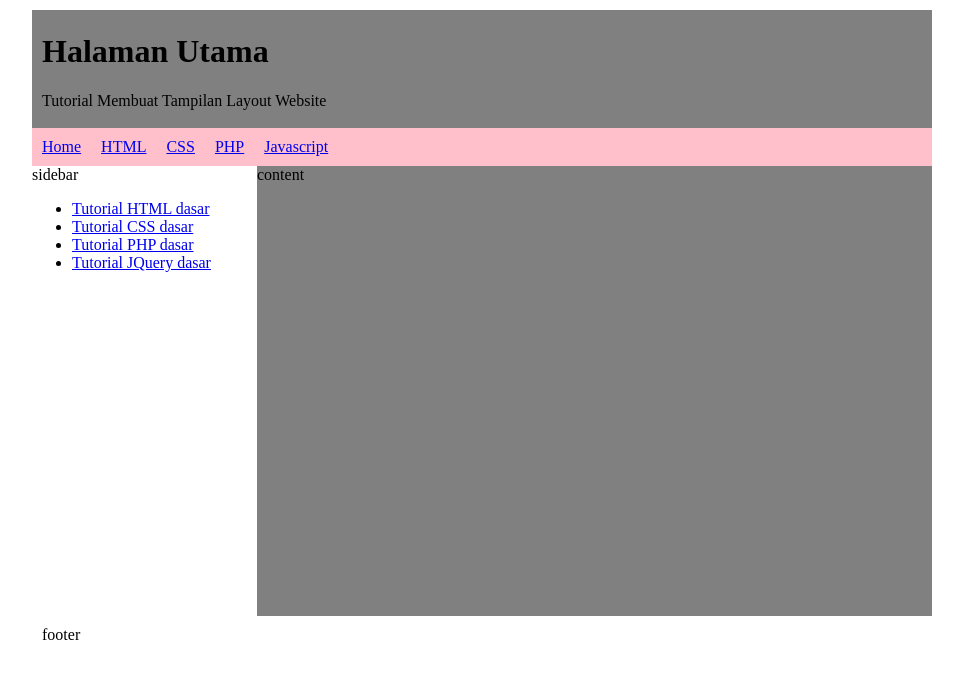
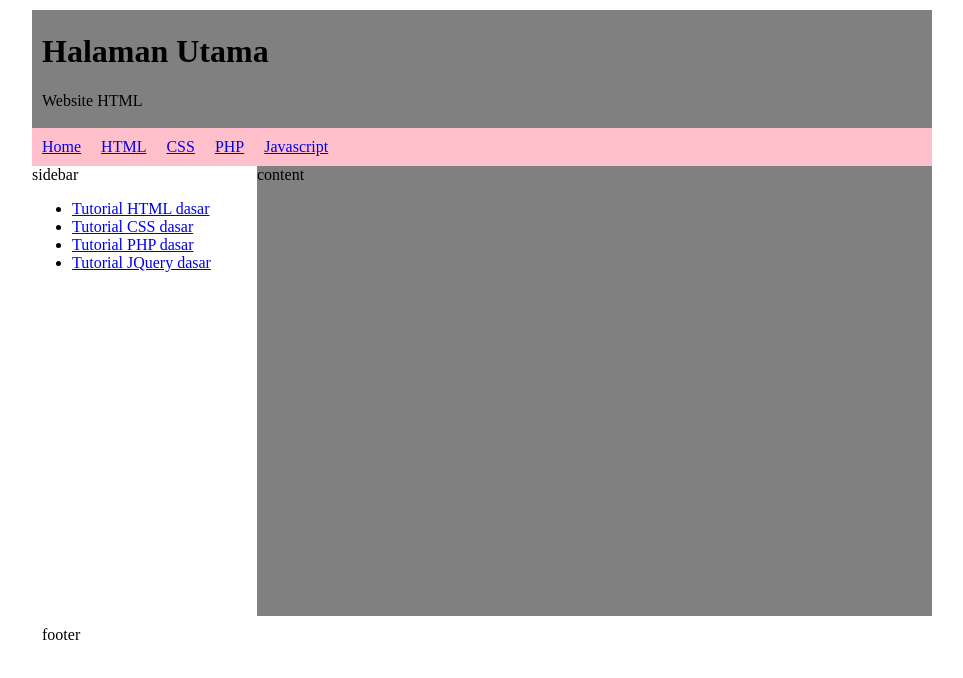
Before and after one commit to nurannisapriliani/TampilanLayoutWebsite, a plain HTML site: page index.html in a window 1280 px wide. Shown: the whole page, without its empty margins (158-1121 px from the left). Drawn offline with Linux system fonts and the light colour scheme.

Commit message:
Ganti judul jadi Website HTML

```diff
--- a/index.html
+++ b/index.html
@@ -8,7 +8,7 @@
 	<div class="wrap">
 		<div class="header">
 			<h1>Halaman Utama</h1>
-			<p>Tutorial Membuat Tampilan Layout Website</p>
+			<p>Website HTML</p>
 		</div>
 		<div class="menu">
 			<ul>
```
